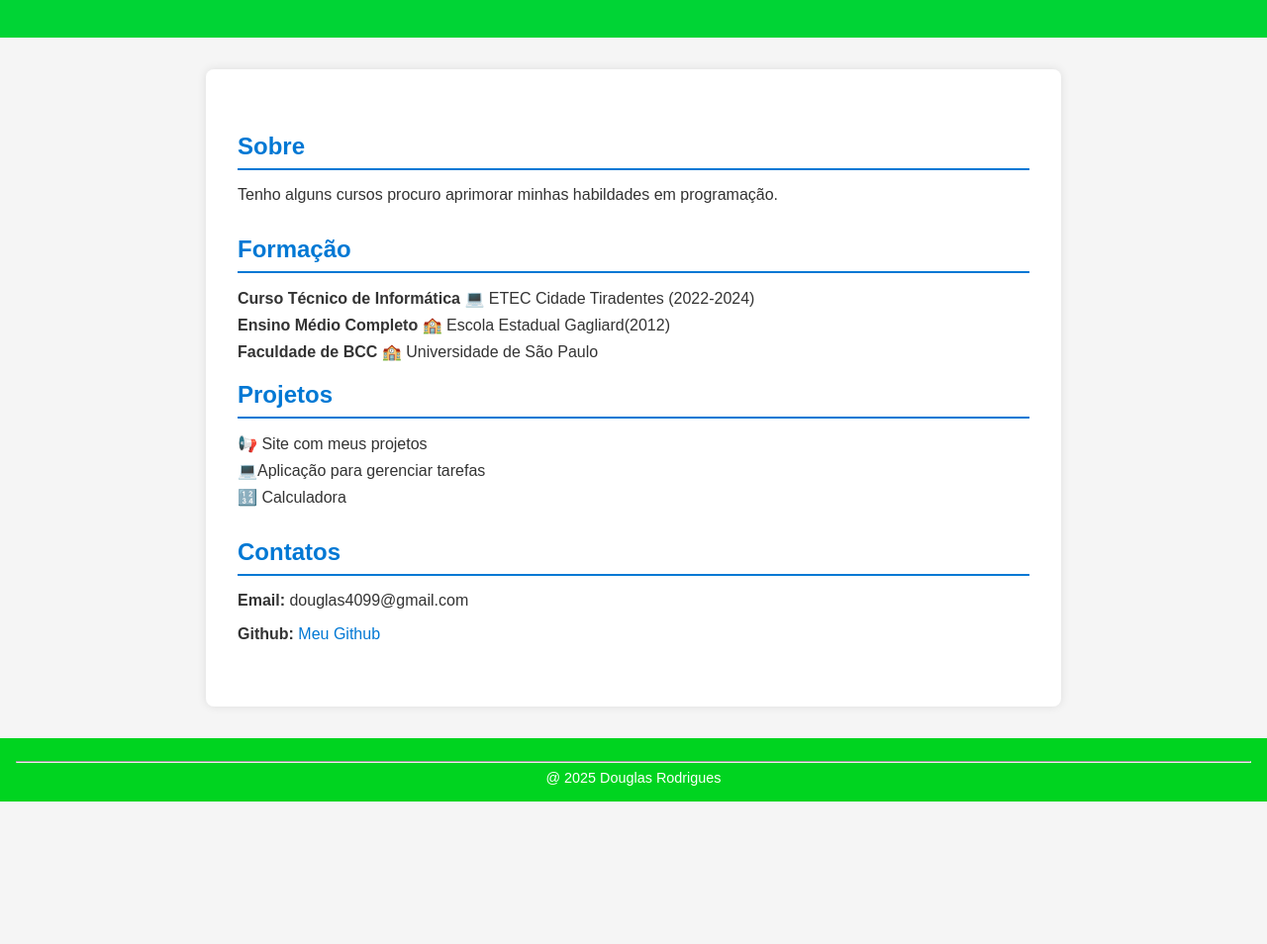
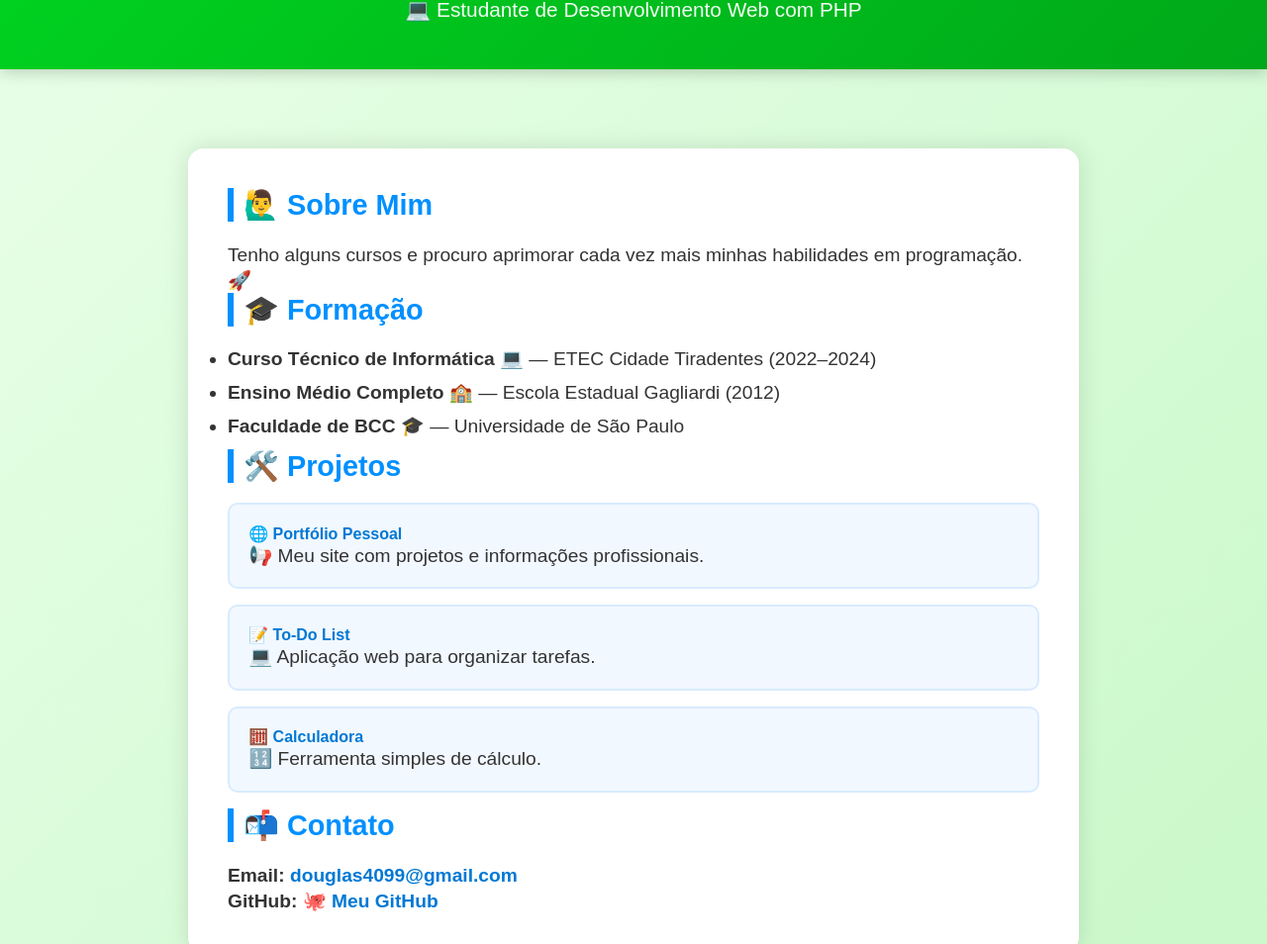
Before and after one commit to Douglas4099/curriculum, a plain HTML site: page index.html in a window 1280 px wide. Shown: the part 110-1064 px from the top of the page at 99% size. Before the commit the page ends 920 px from the top, so only its background shows below. Drawn offline with Linux system fonts and the light colour scheme.

Commit message:
Reformulaçao do site

```diff
--- a/index.html
+++ b/index.html
@@ -6,250 +6,259 @@
     <meta name="viewport" content="width=device-width, initial-scale=1.0">
 
     <title>Currículo Online - Douglas Rodrigues</title>
+
     <style>
-    body {
-      font-family: Arial, sans-serif;
+        /* ====================== RESET ======================= */
+        * {
             margin: 0;
             padding: 0;
-      background-color: #f5f5f5;
+            box-sizing: border-box;
+            scroll-behavior: smooth;
+        }
+
+        /* ====================== BODY ======================= */
+        body {
+            font-family: "Arial", sans-serif;
+            background: linear-gradient(135deg, #e9ffe9, #c8f8c8);
+            padding: 0;
             color: #333;
         }
 
+        /* ====================== HEADER ======================= */
         header {
-      background-color: #00d435;
+            background: linear-gradient(135deg, #00d420, #00a819);
             color: white;
             text-align: center;
-      padding: 2rem 1rem;
-
+            padding: 3rem 1rem;
+            box-shadow: 0 3px 15px rgba(0, 0, 0, 0.20);
+            position: relative;
         }
 
         header h1 {
-      margin: 0;
+            font-size: 2.6rem;
+            margin-bottom: 0.6rem;
+        }
+
+        header p {
+            font-size: 1.3rem;
+            opacity: 0.95;
+        }
+
+        /* FOTO DE PERFIL (OPCIONAL) */
+        .foto {
+            width: 130px;
+            height: 130px;
+            border-radius: 50%;
+            border: 4px solid white;
+            box-shadow: 0 0 12px rgba(0, 0, 0, 0.2);
+            position: absolute;
+            bottom: -65px;
+            left: 50%;
+            transform: translateX(-50%);
+            object-fit: cover;
+        }
+
+        /* ====================== CONTAINER ======================= */
+        main {
+            max-width: 900px;
+            margin: 5rem auto;
+            background: white;
+            padding: 2.5rem;
+            border-radius: 16px;
+            box-shadow: 0 0 25px rgba(0, 0, 0, 0.12);
+            animation: aparecer 0.6s ease;
+        }
+
+        /* Fade-in */
+        @keyframes aparecer {
+            from {
+                opacity: 0;
+                transform: translateY(20px);
+            }
+
+            to {
+                opacity: 1;
+                transform: translateY(0);
+            }
+        }
+
+        /* ====================== TITULOS ======================= */
+        h2 {
+            color: #0090ff;
+            border-left: 6px solid #0090ff;
+            padding-left: 10px;
+            margin-bottom: 1.3rem;
+            font-size: 1.8rem;
+        }
+
+        /* ====================== PARÁGRAFOS ======================= */
+        p {
+            font-size: 1.2rem;
+            line-height: 1.6rem;
+        }
+
+        /* ====================== LISTAS ======================= */
+        ul {
+            padding-left: 0;
+            margin-top: 1rem;
+        }
+
+        ul li {
+            font-size: 1.2rem;
+            margin-bottom: 0.7rem;
+        }
+
+        /* ====================== LINKS ======================= */
+        a {
+            color: #0078d4;
+            text-decoration: none;
+            font-weight: bold;
+            transition: 0.2s ease;
+        }
+
+        a:hover {
+            color: #00559b;
+            text-decoration: underline;
+        }
+
+        /* ====================== CARDS DE PROJETO ======================= */
+        .projeto {
+            background: #f2f8ff;
+            border: 2px solid #d8ebff;
+            padding: 1.2rem;
+            border-radius: 10px;
+            margin-bottom: 1rem;
+            transition: 0.3s ease;
+        }
+
+        .projeto:hover {
+            transform: translateY(-4px);
+            background: #e7f1ff;
+            border-color: #b9dbff;
+        }
+
+        /* ====================== FOOTER ======================= */
+        footer {
+            text-align: center;
+            padding: 1.3rem;
+            background: #00d420;
+            color: white;
+            margin-top: 2rem;
+            font-size: 1rem;
+            letter-spacing: 1px;
+        }
+
+        /* ====================== RESPONSIVIDADE ======================= */
+
+        @media (max-width: 768px) {
+            main {
+                margin: 7rem 1rem;
+                padding: 1.6rem;
+            }
+
+            header h1 {
                 font-size: 2rem;
             }
 
-    header p {
-      margin-top: 0.5rem;
-      font-size: 1.1rem;
+            h2 {
+                font-size: 1.5rem;
+            }
+
+            p, ul li {
+                font-size: 1.05rem;
+            }
+        }
+
+        @media (max-width: 480px) {
+            header {
+                padding: 2.2rem 1rem;
+            }
+
+            header h1 {
+                font-size: 1.7rem;
+            }
+
+            .foto {
+                width: 110px;
+                height: 110px;
+                bottom: -55px;
             }
 
             main {
-      max-width: 800px;
-      margin: 2rem auto;
-      background: white;
-      padding: 2rem;
-      border-radius: 8px;
-      box-shadow: 0 0 10px rgba(0,0,0,0.1);
+                margin: 6rem 0.5rem;
+                padding: 1.4rem;
             }
-
-    section {
-      margin-bottom: 2rem;
-    }
-
-    h2 {
-      color: #0078d4;
-      border-bottom: 2px solid #0078d4;
-      padding-bottom: 0.5rem;
-      margin-bottom: 1rem;
-    }
-
-    ul {
-      list-style: none;
-      padding: 0;
-    }
-
-    ul li {
-      margin-bottom: 0.5rem;
-    }
-
-    footer {
-      text-align: center;
-      padding: 1rem;
-      background-color: #00d420;
-      color: white;
-      font-size: 0.9rem;
-    }
-
-    a {
-      color: #0078d4;
-      text-decoration: none;
-    }
-
-    a:hover {
-      text-decoration: underline;
         }
     </style>
-
-
-
-
-
-
-
-
-
-
-
-
-
-
-
-
-
-
-
-
-
-
 
 </head>
 
 <body>
+
     <header>
-        <h1>Douglas Rodrigues</h1>
-        <p>Estudante de desenvolvimento web com php</p>
+        <h1>🌟 Douglas Rodrigues</h1>
+        <p>💻 Estudante de Desenvolvimento Web com PHP</p>
+
+        <!-- Coloque sua foto aqui se quiser -->
+        <!-- <img class="foto" src="sua-foto.jpg"> -->
     </header>
 
     <main>
 
-        <section id=""></section>
-        <h2>Sobre</h2>
-        <p>Tenho alguns cursos procuro aprimorar minhas
-            habildades em programação. </p>
+        <!-- SOBRE -->
+        <section id="sobre">
+            <h2>🙋‍♂️ Sobre Mim</h2>
+            <p>Tenho alguns cursos e procuro aprimorar cada vez mais minhas habilidades em programação. 🚀</p>
+        </section>
 
+        <!-- FORMAÇÃO -->
+        <section id="formacao">
+            <h2>🎓 Formação</h2>
+            <ul>
+                <li><strong>Curso Técnico de Informática</strong> 💻 — ETEC Cidade Tiradentes (2022–2024)</li>
+                <li><strong>Ensino Médio Completo</strong> 🏫 — Escola Estadual Gagliardi (2012)</li>
+                <li><strong>Faculdade de BCC</strong> 🎓 — Universidade de São Paulo</li>
+            </ul>
+        </section>
 
+        <!-- PROJETOS -->
+        <section id="projetos">
+            <h2>🛠️ Projetos</h2>
 
+            <div class="projeto">
+                <a href="#">🌐 Portfólio Pessoal</a>
+                <p>📢 Meu site com projetos e informações profissionais.</p>
+            </div>
 
+            <div class="projeto">
+                <a href="#">📝 To-Do List</a>
+                <p>💻 Aplicação web para organizar tarefas.</p>
+            </div>
 
-
-
-
-
-
-        <section id=></section>
-        <h2>Formação</h2>
-        <ul>
-            <li><strong> Curso Técnico de Informática </strong> 💻 ETEC Cidade Tiradentes (2022-2024) </li>
-
-             <li>   <strong>Ensino Médio Completo </strong>   🏫
-                Escola Estadual Gagliard(2012)
-
-                <li><strong> Faculdade de BCC</strong> 🏫 Universidade de São Paulo
-
-            </li>
-        </ul>
-
-
-
-
-
-
-
-
-
-
-
-
-        </ul>
-        <section id="">
-         <h2>Projetos</h2>
-
-         <ul>
-              <li>
-                <a href="#"Portfólio Pessoal></a>
-                        📢 Site com meus projetos </li>
-
-                        <li>
-                <a href="#"To-Do List></a>
-                         💻Aplicação para gerenciar tarefas </li>
-
-                          <li>
-                <a href="#"To-Do List></a>
-                       🔢  Calculadora </li>
-
-
-
-
-
-
-              </li>
-
-
-
-
-
-         </ul>
-
-
-
-
-
-
-
-
-
-
-
-
-
-
+            <div class="projeto">
+                <a href="#">🧮 Calculadora</a>
+                <p>🔢 Ferramenta simples de cálculo.</p>
+            </div>
 
         </section>
-        <section id="">
-             <h2>Contatos</h2>
 
-             <p><strong>
-                Email:
-             </strong>douglas4099@gmail.com
+        <!-- CONTATOS -->
+        <section id="contato">
+            <h2>📬 Contato</h2>
+
+            <p><strong>Email:</strong> <a href="mailto:douglas4099@gmail.com">douglas4099@gmail.com</a></p>
+
+            <p><strong>GitHub:</strong>
+                <a href="https://github.com/Douglas4099" target="_blank">🐙 Meu GitHub</a>
             </p>
+        </section>
 
-
-                   <p><strong>Github:</strong>  <a href="https://github.com/Douglas4099">Meu Github</a>    </p>
-
-
-
-
-                   </p>
-
-
-
-             </p>
-
-
-
-
-        </section>
     </main>
 
     <footer>
-        <hr>
-
-        @ 2025 Douglas Rodrigues
-
-
-        </hr>
-
-
-
-
+        © 2025 • Criado com ❤️ por Douglas Rodrigues
     </footer>
 
-
-
-
-
-
-
-
-
-
-
-
-
-
-
-    </main>
 </body>
 
-
 </html>
```
Lines whose indentation alone changed are shown as unchanged.
